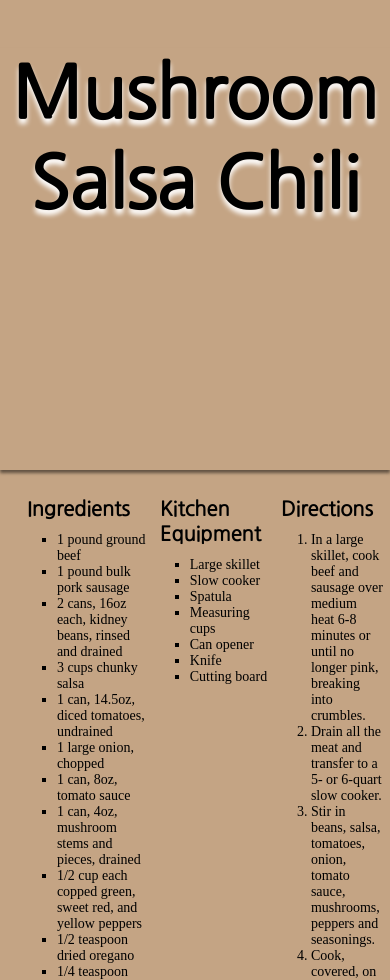
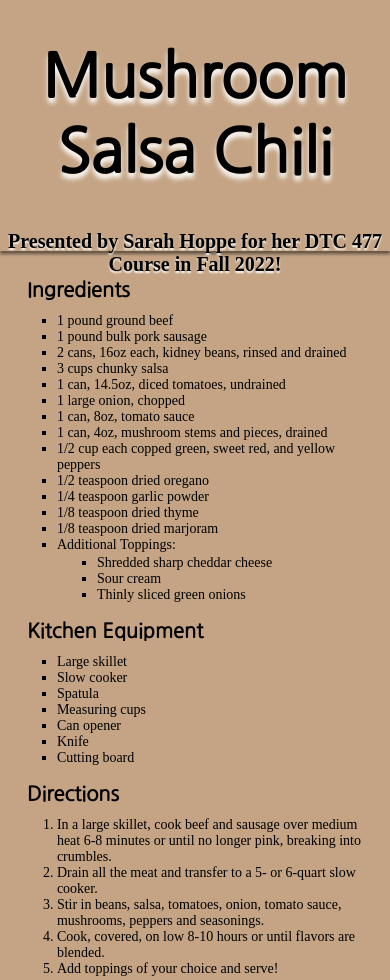
Before and after one commit to sarahhoppe19/tp4, a plain HTML site: page index.html in a window 390 px wide. Shown: the top 980 px of the page. Drawn offline with Linux system fonts and the light colour scheme; a script that the page names is missing.

Commit message:
third commit with all responsive CSS coding

```diff
--- a/index.html
+++ b/index.html
@@ -31,6 +31,7 @@
 <body>
   <div id=recipeBanner>
     <h1>Mushroom Salsa Chili</h1>
+    <h2>Presented by Sarah Hoppe for her DTC 477 Course in Fall 2022!</h2>
   </div>
   <!--end of recipe banner div tag-->
 
--- a/styles.css
+++ b/styles.css
@@ -7,7 +7,6 @@ body {
   background-color: #c4a484;
   padding: 0;
   margin: 0;
-
 }
 
 #recipeBanner {
@@ -17,7 +16,7 @@ body {
   background-image: url(chiliPhoto2.jpg);
   background-size: cover;
   background-position: center center;
-  box-shadow: 0px 3px 3px rgba(0,0,0,0.5);
+  box-shadow: 0px 3px 3px rgba(0, 0, 0, 0.5);
 }
 
 #recipeBanner h1 {
@@ -27,6 +26,15 @@ body {
   vertical-align: text-bottom;
   color: black;
   text-shadow: 0px 5px 5px #FFFFFF;
+}
+
+#recipeBanner h2 {
+  Font-family: 'Roboto Slab', serif;
+  font-size: 20px;
+  text-align: center;
+  vertical-align: text-bottom;
+  color: black;
+  text-shadow: 0px 2px 2px #FFFFFF;
 }
 
 #recipeColumns {
@@ -58,7 +66,8 @@ li {
   font-size: 14px;
 }
 
-li span {       /*this was used in tp3 for the highlighting parts of the assignment, they have been removed for now*/
+li span {
+  /*this was used in tp3 for the highlighting parts of the assignment, they have been removed for now*/
   background-color: yellow;
   color: black;
 }
@@ -69,4 +78,25 @@ li span {       /*this was used in tp3 for the highlighting parts of the assignm
   font-style: italic;
 }
 
-/*FROM HERE ON INCLUDES MEDIA QUERIES------------------------------------------------------------------------------------------------*/
+/*--------------------------------------------------------------------------------FROM HERE ON INCLUDES MEDIA QUERIES*/
+
+@media (orientation: portrait) {
+  #recipeColumns {
+    display: inline-block;
+  }
+}
+
+@media screen and (orientation: portrait) and (max-width: 575px) {
+  #recipeBanner {
+    height: 25vh;
+    background-size: fixed;
+  }
+
+  #recipeBanner h1 {
+  font-size: 60px;
+}
+
+  #recipeColumns {
+    display: inline-block;
+  }
+}
```
